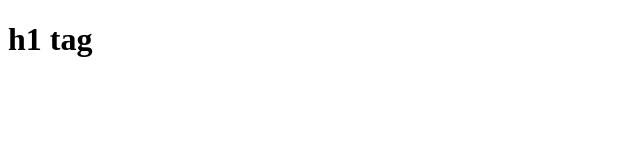
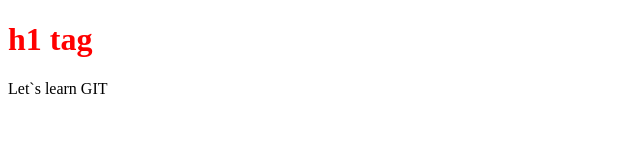
Before and after one commit to bahromqodirov/learn_git, a plain HTML site: page index.html in a window 1280 px wide. Shown: the whole page, without its empty margins (0-640 px from the left). Drawn offline with Linux system fonts and the light colour scheme; files that its build step writes are made by us from their sources.

Commit message:
Added tag p

```diff
--- /dev/null
+++ b/css/style.css
@@ -0,0 +1,3 @@
+h1{
+  color:red;
+}
--- a/index.html
+++ b/index.html
@@ -4,8 +4,10 @@
   <meta charset="UTF-8">
   <meta name="viewport" content="width=device-width, initial-scale=1.0">
   <title>Document</title>
+  <link rel="stylesheet" href="style.css">
 </head>
 <body>
   <h1>h1 tag</h1>
+  <p>Let`s learn GIT</p>
 </body>
 </html>
```
